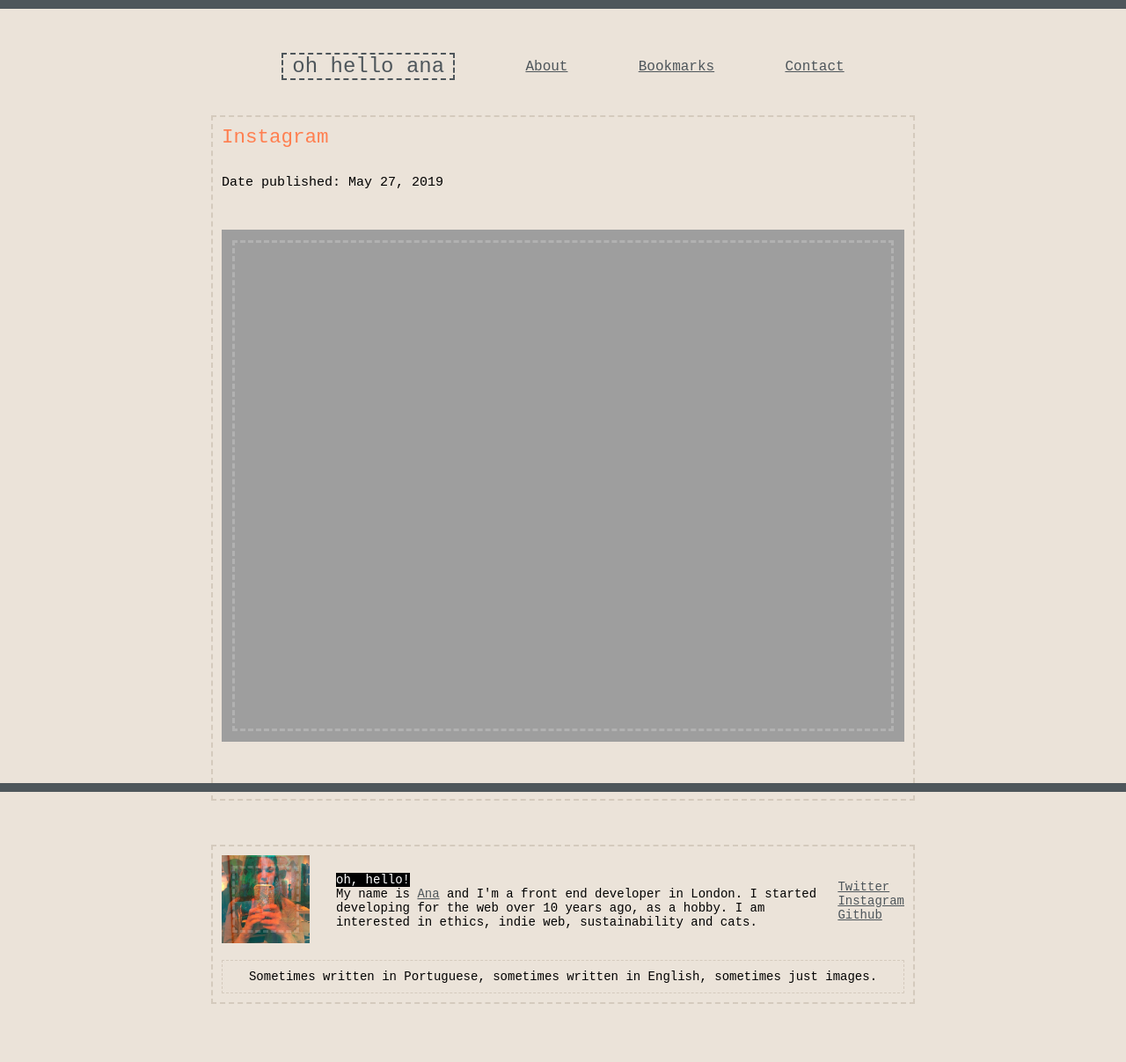
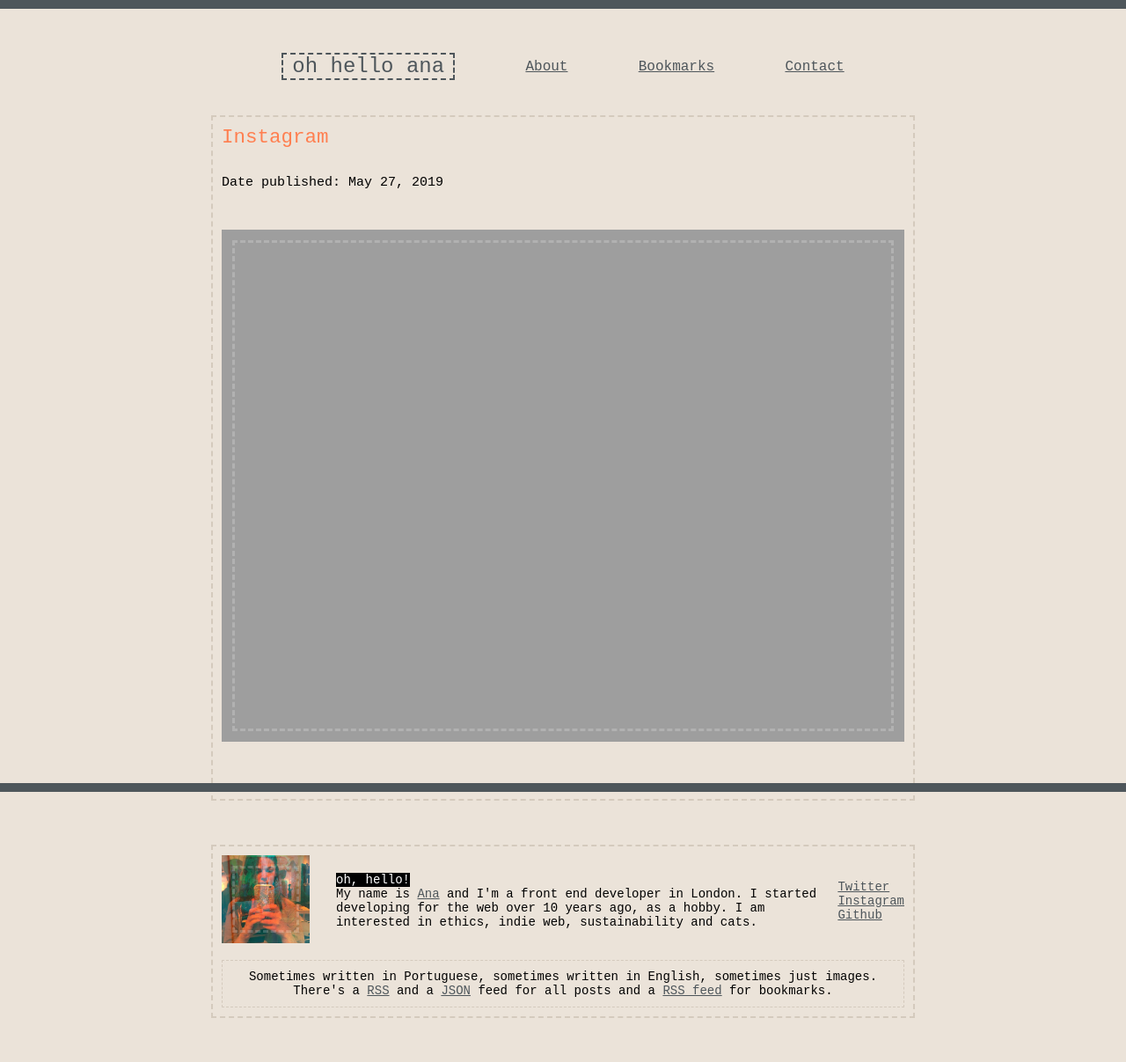
Before and after one commit to ohhelloana/ohhelloana, a Jekyll site: the page built from _posts/2019-05-27-50527.md, in a window 1280 px wide. Shown: the whole page at 88% size. Built offline with Jekyll 4.4.1, drawn with Linux system fonts in a browser that asks for light colours.

Commit message:
Add links to RSS and JSON feeds in the footer;

```diff
--- a/Gemfile
+++ b/Gemfile
@@ -18,6 +18,7 @@ gem "jekyll", "3.4.3"
 # If you have any plugins, put them here!
 group :jekyll_plugins do
    gem "jekyll-feed", "~> 0.6"
+   gem 'jekyll-json-feed'
 end
 
 # Windows does not include zoneinfo files, so bundle the tzinfo-data gem
--- a/_config.yml
+++ b/_config.yml
@@ -4,7 +4,7 @@ email: contact@ohhelloana.blog
 description: Ana's personal blog.
 baseurl: "" # the subpath of your site, e.g. /blog
 url: "https://ohhelloana.blog" # the base hostname & protocol for your site, e.g. http://example.com
-author: Ana R
+author: Ana Rodrigues
 github_source: "https://github.com/ohhelloana/ohhelloana.blog"
 twitter_username: ohhelloana
 github_username:  ohhelloana
@@ -14,6 +14,7 @@ markdown: kramdown
 highlighter: rouge
 gems:
   - jekyll-feed
+  - jekyll-json-feed
 exclude:
   - Gemfile
   - Gemfile.lock
--- a/_includes/footer.html
+++ b/_includes/footer.html
@@ -22,7 +22,9 @@
       </div>
 
       <div class="footer-notes">
-        Sometimes written in Portuguese, sometimes written in English, sometimes just images.
+        Sometimes written in Portuguese, sometimes written in English, sometimes just images. <br>
+
+        There's a <a href="{{ "/feed.xml" | relative_url }}">RSS</a> and a <a href="{{ "/feed.json" | relative_url }}">JSON</a> feed for all posts and a <a href="{{ "/feed.links.xml" | relative_url }}">RSS feed</a> for bookmarks.
       </div>
     </div>
   </div>
--- a/_includes/head.html
+++ b/_includes/head.html
@@ -18,7 +18,7 @@
   <meta property="og:description" content="Ana's personal blog">
   <meta property="og:url" content="http://www.ohhelloana.blog">
   <meta property="og:site_name" content="Oh Hello Ana - Blog">
-  <meta property="og:image" content="https://www.ohhelloana.blog/assets/profile.jpg">
+  <meta property="og:image" content="{% if page.photo %}{{ page.photo }}{% else %}https://www.ohhelloana.blog/assets/profile.jpg{% endif %}">
 
   <meta property="twitter:card" content="summary">
   <meta property="twitter:site" content="@ohhelloana">
@@ -27,12 +27,13 @@
   <meta property="twitter:domain" content="ohhelloana.blog">
   <meta property="twitter:title" content="{% if page.title %}{{ page.title }}{% else %}Oh Hello Ana - Blog{% endif %}">
   <meta property="twitter:description" content="{% if page.description %}{{ page.description }}{% else %}Oh Hello Ana - Blog{% endif %}">
-  <meta property="twitter:image" content="https://www.ohhelloana.blog/assets/profile.jpg">
+  <meta property="twitter:image" content="{% if page.photo %}{{ page.photo }}{% else %}https://www.ohhelloana.blog/assets/profile.jpg{% endif %}">
 
   <link rel="stylesheet" href="/assets/main.css">
   <link rel="canonical" href="{{ page.url | replace:'index.html','' | absolute_url }}">
   <link rel="alternate" type="application/rss+xml" title="{{ site.title | escape }}" href="{{ "/feed.xml" | relative_url }}">
-  <link href="{{ "/feed.links.xml" | relative_url }}" type="application/rss+xml" rel="alternate" title="Latest 10 posts in category called links" />
+  <link href="{{ "/feed.links.xml" | relative_url }}" type="application/rss+xml" rel="alternate" title="Latest 10 posts in my bookmarks category" />
+  {% json_feed_meta %}
 
   <link rel="pingback" href="https://webmention.io/ohhelloana.blog/xmlrpc" />
   <link rel="webmention" href="https://webmention.io/ohhelloana.blog/webmention" />
--- a/_posts/2019-05-27-50527.md
+++ b/_posts/2019-05-27-50527.md
@@ -9,5 +9,6 @@ lang: pt
 mf-photo:
   - 'https://ohhelloana.blog/media/2019-05-50527/igwr-beuc.jpg'
 category: social
+photo: 'https://ohhelloana.blog/media/2019-05-50527/igwr-beuc.jpg'
 ---
 Bank holiday walks 🦆🌿
```
Also changed, not shown: other parts of _posts/2019-05-27-50527.md (+1 -1 lines), Gemfile.lock.
